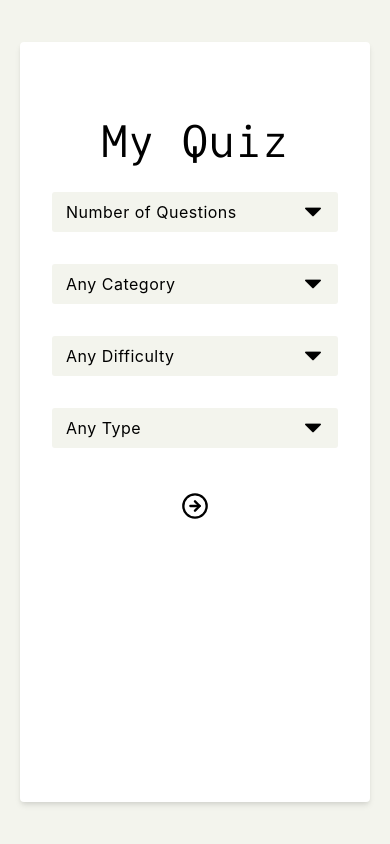
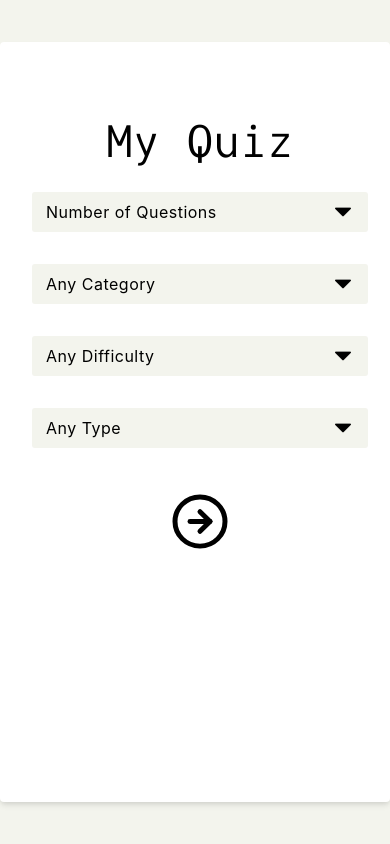
Before and after one commit to developedbyhardik/My-Quiz, a Svelte app: page / in a window 390 px wide. Built offline with nearby package versions, Linux system fonts and the light colour scheme.

Commit message:
mobile testing

```diff
--- a/public/global.css
+++ b/public/global.css
@@ -102,8 +102,11 @@ body {
 	font-weight: 400;
 	line-height: 1.5;
 	color: #000000;
-  width: 100%;
-  height: 100%;
+  width: 100vw;
+  height: 100vh;
+  display: flex;
+  align-items: center;
+  justify-content: center;
   }
 
   p {
--- a/src/App.svelte
+++ b/src/App.svelte
@@ -9,7 +9,9 @@
 
     <div class='App'>
         {#if $isStart}
+        <div class="quiz">
             <Quiz/>
+        </div>
         {:else}
         <div class="starter">
             <Starter />
@@ -22,8 +24,7 @@
 
     .App{
         background: rgb(255, 255, 255);
-        max-width: clamp(350px , 45vw , 650px);
-        margin: 5vh auto;
+        min-width: clamp(350px , 45vw , 650px);
         min-height: 90vh;
         border-radius: var(--border-radius);
         box-shadow: var(--shadow-2);
@@ -32,6 +33,11 @@
     .starter{
         padding: 2rem;
         margin: 0 auto;
-        width: cal(400px - 1%);
+        min-width: 400px;
     }
+
+    .quiz{
+        max-width: clamp(350px , 45vw , 650px);
+    min-height: 90vh;
+}
 </style>
--- a/src/components/Loading.svelte
+++ b/src/components/Loading.svelte
@@ -11,7 +11,7 @@
 }
 
 .loading-bg{
-    width: 100%;
+  width: clamp(350px , 45vw , 650px);
     height: 90vh;
     display: flex;
     align-items: center;
--- a/src/screens/Quiz.svelte
+++ b/src/screens/Quiz.svelte
@@ -79,6 +79,7 @@
 
     <style>
 
+
     h4{
         padding: 0 1.2rem;
         background-color: lightcoral;
--- a/src/screens/Starter.svelte
+++ b/src/screens/Starter.svelte
@@ -49,7 +49,7 @@
         padding-top: 2rem;
     }
     .start{
-        width: 10%;
+        width: 3.7rem;
         padding:12px 0;
         font-size: 1rem;
         margin: 0 auto;
```
